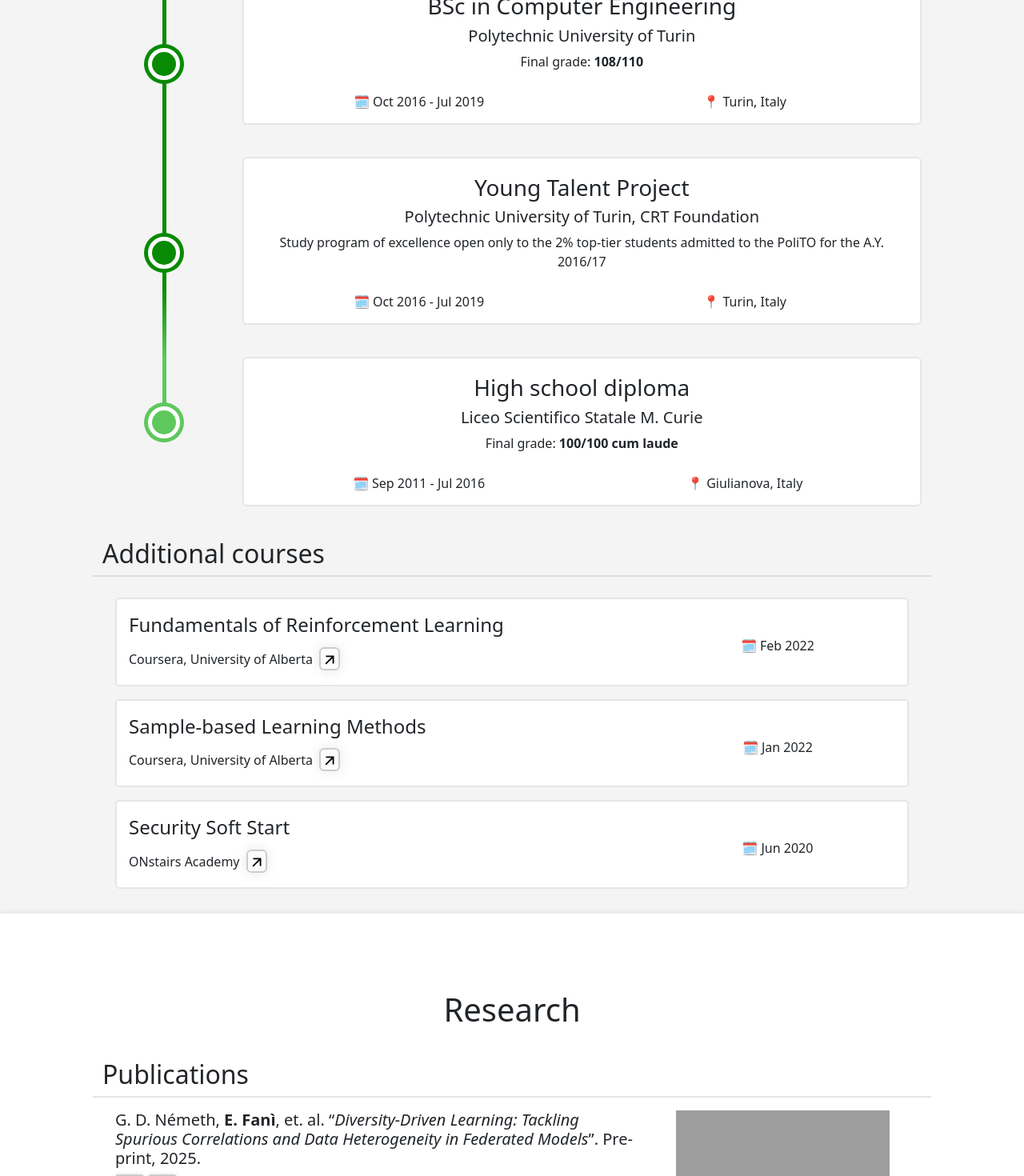
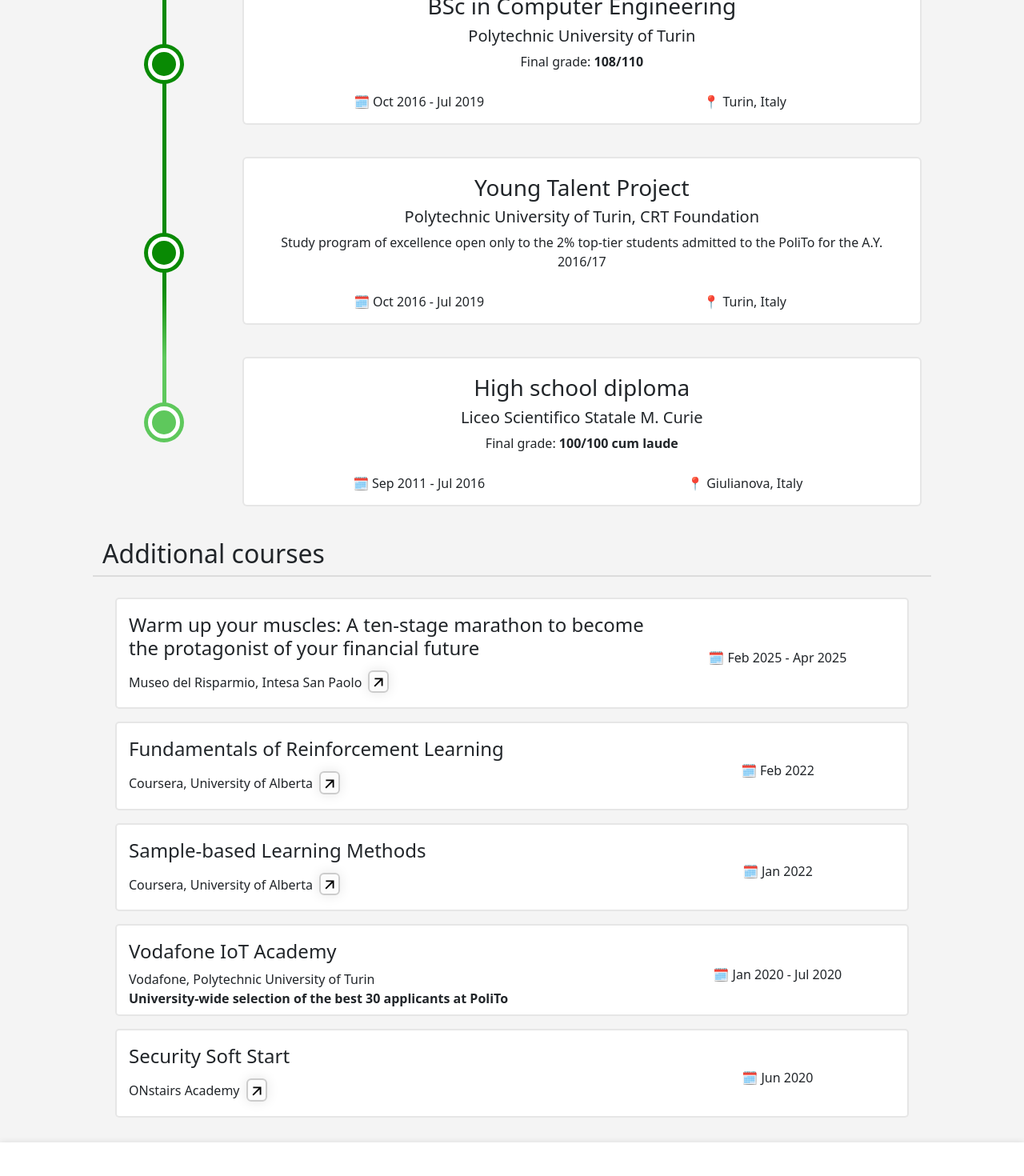
Before and after one commit to erosfani/erosfani.github.io, a React (Vite) app: page / in a window 1280 px wide. Shown: the part 4237-5707 px from the top of the page at 80% size. Built offline with nearby package versions, Linux system fonts and the light colour scheme; grey boxes are pictures that could not be loaded.

Commit message:
added courses

```diff
--- a/src/sections/Education.jsx
+++ b/src/sections/Education.jsx
@@ -65,7 +65,7 @@ function Education() {
       org: 'Polytechnic University of Turin, CRT Foundation',
       date: 'Oct 2016 - Jul 2019',
       location: 'Turin, Italy',
-      description: 'Study program of excellence open only to the 2% top-tier students admitted to the PoliTO for the ' +
+      description: 'Study program of excellence open only to the 2% top-tier students admitted to the PoliTo for the ' +
         'A.Y. 2016/17',
       color: '#098a04',
       color_from: '#5ec85c',
@@ -84,6 +84,13 @@ function Education() {
   const courses = [
 
     {
+      title: 'Warm up your muscles: A ten-stage marathon to become the protagonist of your financial future',
+      organizer: 'Museo del Risparmio, Intesa San Paolo',
+      date: 'Feb 2025 - Apr 2025',
+      certificate: 'certificate_warm_up_you_muscles_ten-stage_marathon_to_become_the_protagonist_of_your_financial_future.pdf'
+    },
+
+    {
       title: 'Fundamentals of Reinforcement Learning',
       organizer: 'Coursera, University of Alberta',
       date: 'Feb 2022',
@@ -95,6 +102,13 @@ function Education() {
       organizer: 'Coursera, University of Alberta',
       date: 'Jan 2022',
       certificate: 'https://www.coursera.org/account/accomplishments/verify/A983W59KX3JY',
+    },
+
+    {
+      title: 'Vodafone IoT Academy',
+      organizer: 'Vodafone, Polytechnic University of Turin',
+      date: 'Jan 2020 - Jul 2020',
+      description: 'University-wide selection of the best 30 applicants at PoliTo'
     },
 
     {
@@ -176,10 +190,11 @@ function Education() {
           <Col xs={8} className='review'>
             <h4> {course.title} </h4>
             {course.organizer}
-            <Button className='new-page-button' onClick={() =>
+            {course.certificate ? <Button className='new-page-button' onClick={() =>
               window.open(course.certificate, '_blank')}>
               <NewPage />
-            </Button>
+            </Button> : null}
+            {course.description ? <><br/> <strong> {course.description} </strong> </> : null}
           </Col>
           <Col xs={4} className='review-date'>
             🗓️ <span>{course.date}</span>
```
